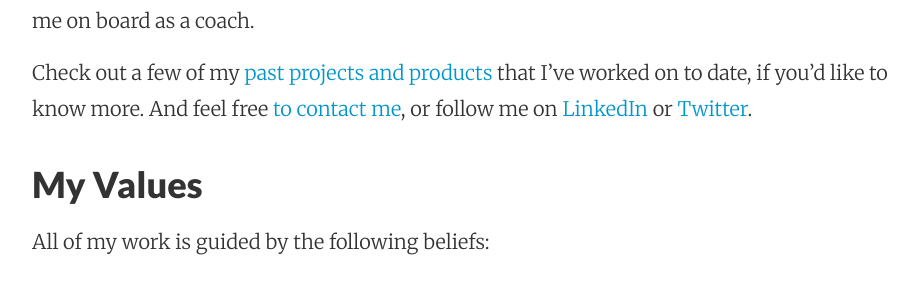
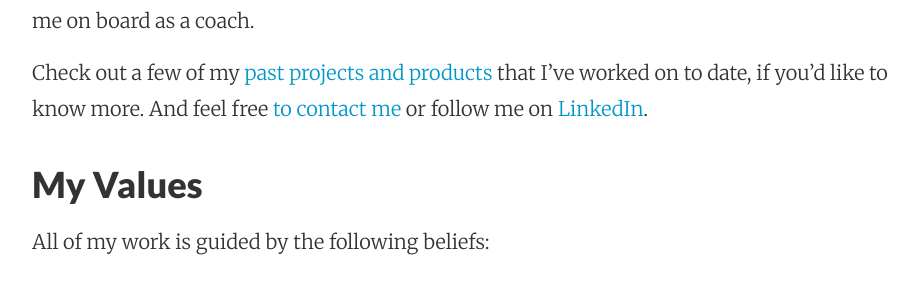
Before and after one commit to benjmin-r/cto.coffee, a Jekyll site: the page built from work/index.md, in a window 1280 px wide and 900 px high, scrolled down 603 px. Shown: the part 164-446 px from the top of the window, without its empty margins (176-1098 px from the left). Built offline with Jekyll 4.4.1, drawn with Linux system fonts in a browser that asks for light colours; nearby versions of some CDN libraries.

Commit message:
remove link to twitter

```diff
--- a/_includes/footer.html
+++ b/_includes/footer.html
@@ -16,8 +16,7 @@
         | <a href="/privacy/">Privacy / Datenschutz</a>
         | <a href="/story-behind-the-name">The story behind the name</a>
         <br>
-        Follow me on <a href="https://twitter.com/benjamin">Twitter</a>
-        or <a href="https://www.linkedin.com/in/benjamin-reitzammer/">LinkedIn</a>
+        Follow me on <a href="https://www.linkedin.com/in/benjamin-reitzammer/">LinkedIn</a>
         <br>
         Follow the podcast on <a href="https://open.spotify.com/show/1tTIPMUw3jT882J0dprLYq">Spotify</a> or
         <a href="https://podcasts.apple.com/de/podcast/cto-coffee-lets-talk-people-tech/id1327337875?l=en">Apple Podcasts</a>
--- a/work/index.md
+++ b/work/index.md
@@ -14,7 +14,7 @@ In my day to day work, I do this at [BRYTER](https://bryter.io) in various roles
 
 I also coach CTOs from a few select organizations. [Reach out](/contact) if you're interested in bringing me on board as a coach.
 
-Check out a few of my [past projects and products](past-work) that I've worked on to date, if you'd like to know more. And feel free [to contact me](/contact), or follow me on [LinkedIn](https://www.linkedin.com/in/benjamin-reitzammer/) or [Twitter](https://twitter.com/benjamin).
+Check out a few of my [past projects and products](past-work) that I've worked on to date, if you'd like to know more. And feel free [to contact me](/contact) or follow me on [LinkedIn](https://www.linkedin.com/in/benjamin-reitzammer/).
 
 ### My Values
 
```
